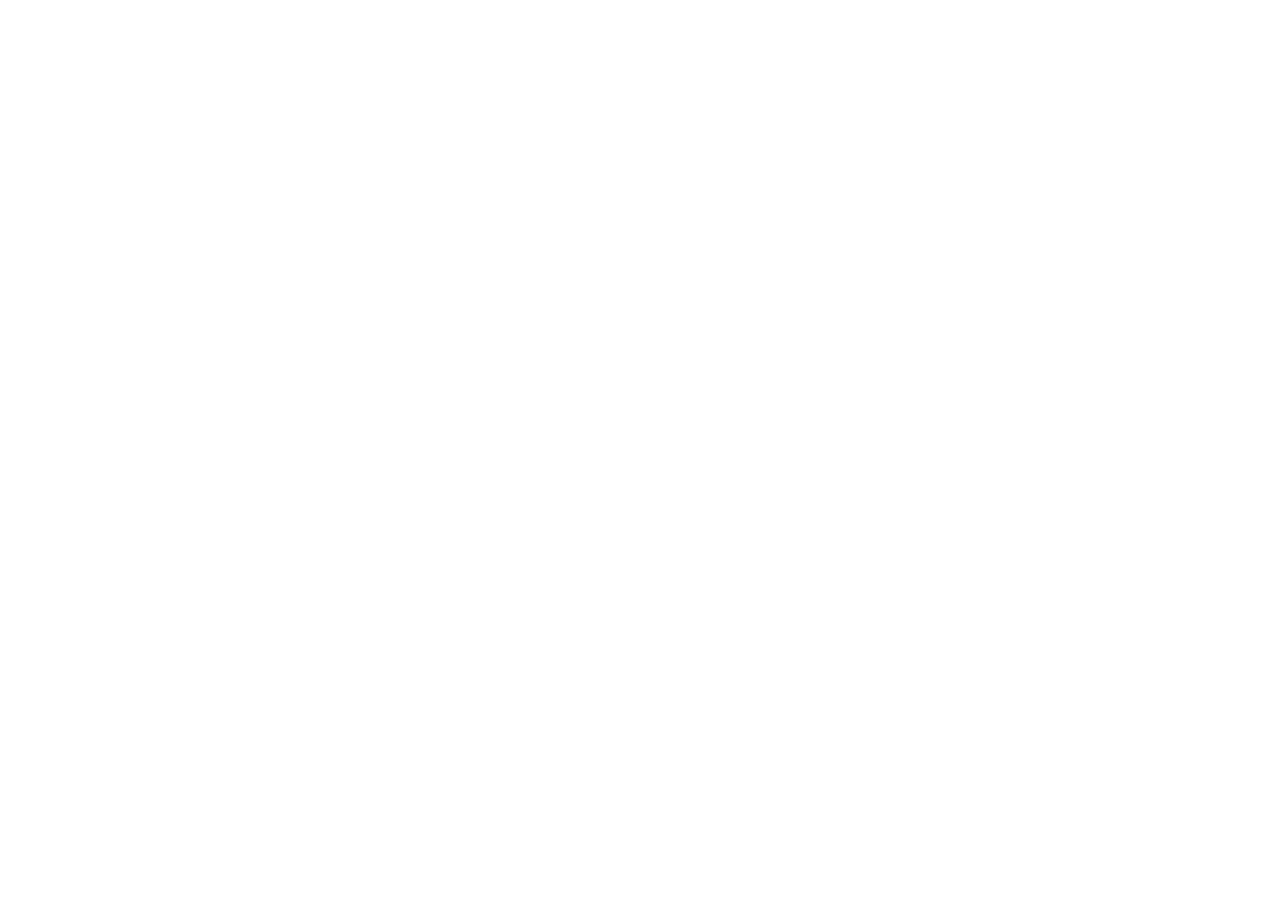
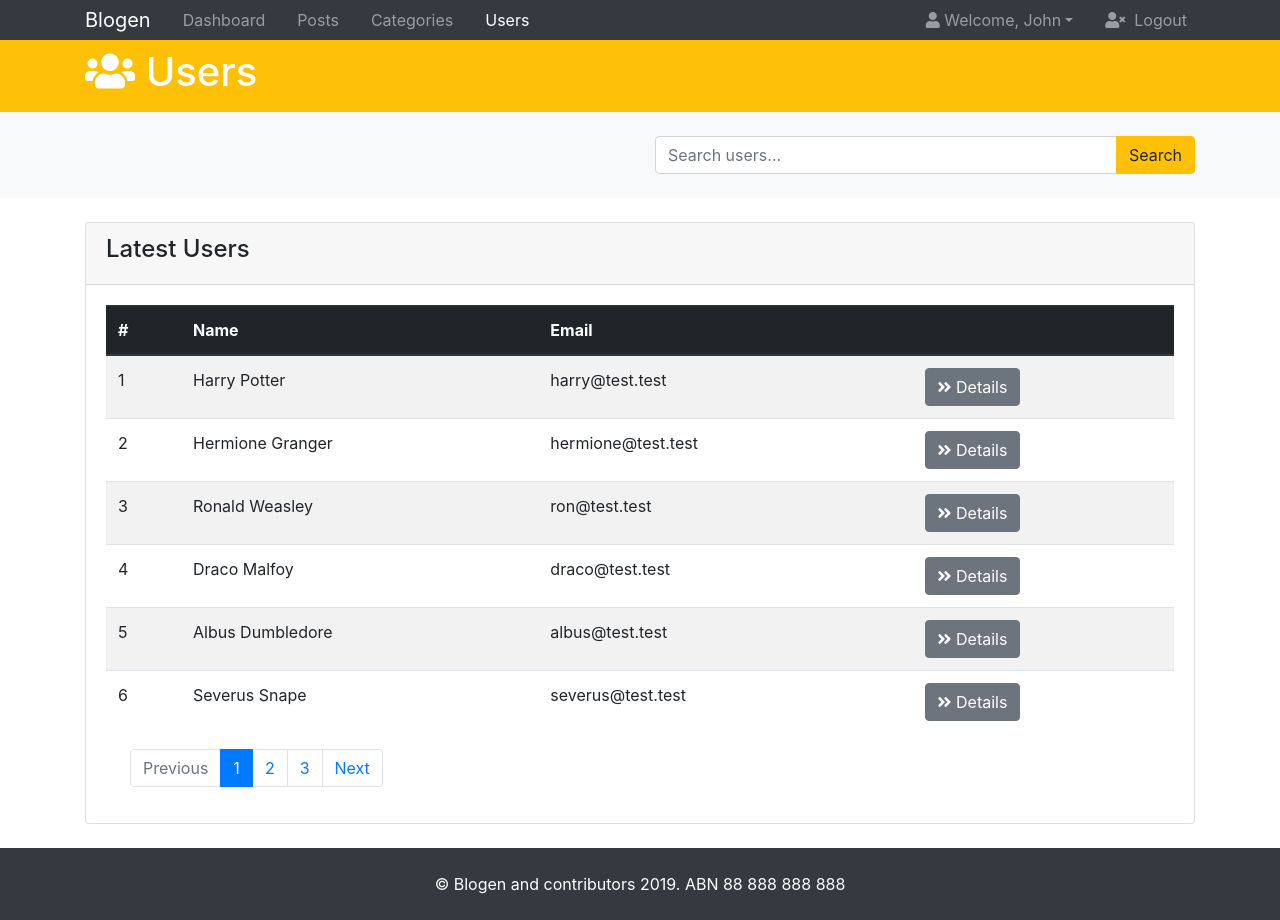
Before and after one commit to barrosdaniel/AcademicProjects-12Blogen, a plain HTML site: page dist/users.html in a window 1280 px wide. Before the commit the page ends 800 px from the top, so only its background shows below. Drawn offline with nearby package versions, Linux system fonts and the light colour scheme.

Commit message:
feature: Users page markup and styles completed

```diff
--- a/dist/users.html
+++ b/dist/users.html
@@ -0,0 +1,240 @@
+<!DOCTYPE html>
+<html lang="en">
+
+<head>
+  <meta charset="UTF-8">
+  <meta name="viewport" content="width=device-width, initial-scale=1.0">
+  <meta http-equiv="X-UA-Compatible" content="ie=edge">
+  <link rel="stylesheet" href="https://use.fontawesome.com/releases/v5.6.1/css/all.css"
+    integrity="sha384-gfdkjb5BdAXd+lj+gudLWI+BXq4IuLW5IT+brZEZsLFm++aCMlF1V92rMkPaX4PP"
+    crossorigin="anonymous">
+  <link rel="stylesheet" href="https://stackpath.bootstrapcdn.com/bootstrap/4.1.3/css/bootstrap.min.css"
+    integrity="sha384-MCw98/SFnGE8fJT3GXwEOngsV7Zt27NXFoaoApmYm81iuXoPkFOJwJ8ERdknLPMO"
+    crossorigin="anonymous">
+  <link rel="stylesheet" href="css/style.css">
+  <title>Blogen | Users</title>
+</head>
+
+<body>
+  <!-- Navbar
+  ====================================================================== -->
+  <nav class="navbar navbar-expand-sm navbar-dark bg-dark text-white p-0">
+    <div class="container">
+      <!-- Left links -->
+      <a href="index.html" class="navbar-brand">Blogen</a>
+      <button class="navbar-toggler" data-toggle="collapse" data-target="#navbarCollapse"><span
+          class="navbar-toggle-icon"></span></button>
+      <div class="collapse navbar-collapse" id="navbarCollapse">
+        <ul class="navbar-nav">
+          <li class="nav-item px-2">
+            <a href="index.html" class="nav-link">Dashboard</a>
+          </li>
+          <li class="nav-item px-2">
+            <a href="posts.html" class="nav-link">Posts</a>
+          </li>
+          <li class="nav-item px-2">
+            <a href="categories.html" class="nav-link">Categories</a>
+          </li>
+          <li class="nav-item px-2">
+            <a href="users.html" class="nav-link active">Users</a>
+          </li>
+        </ul>
+        <!-- Right links -->
+        <ul class="navbar-nav ml-auto">
+          <li class="nav-item dropdown mr-3">
+            <a href="#" class="nav-link dropdown-toggle" data-toggle="dropdown"><i
+                class="fas fa-user"></i>&nbsp;Welcome, John</a>
+            <div class="dropdown-menu">
+              <a href="prodile.html" class="dropdown-item"><i class="fas fa-user-circle"></i>&nbsp;Profile</a>
+              <a href="settings.html" class="dropdown-item"><i class="fas fa-cog"></i>&nbsp;Profile</a>
+            </div>
+          </li>
+          <li class="nav-item">
+            <a href="login.html" class="nav-link"><i class="fas fa-user-times"></i>
+              &nbsp;Logout</a>
+          </li>
+        </ul>
+      </div>
+    </div>
+  </nav>
+
+
+
+  <!-- Header
+  ====================================================================== -->
+  <header id="main-header" class="py-2 bg-warning text-white">
+    <div class="container">
+      <div class="row">
+        <div class="col-md-6">
+          <h1><i class="fas fa-users"></i>&nbsp;Users</h1>
+        </div>
+      </div>
+    </div>
+  </header>
+
+
+
+  <!-- Search
+  ====================================================================== -->
+  <section id="search" class="py-4 mb-4 bg-light">
+    <div class="container">
+      <div class="row">
+        <div class="col-md-6 ml-auto">
+          <div class="input-group">
+            <input type="text" class="form-control" placeholder="Search users...">
+            <div class="input-group-append">
+              <div class="btn btn-warning">Search</div>
+            </div>
+          </div>
+        </div>
+      </div>
+    </div>
+  </section>
+
+
+
+  <!-- Users
+  ====================================================================== -->
+  <section id="users" class="mb-4">
+    <div class="container">
+      <div class="row">
+        <div class="col-md-12">
+          <div class="card">
+            <div class="card-header">
+              <h4>Latest Users</h4>
+            </div>
+            <div class="card-body">
+              <table class="table table-striped">
+                <thead class="thead-dark">
+                  <tr>
+                    <th>#</th>
+                    <th>Name</th>
+                    <th>Email</th>
+                    <th></th>
+                  </tr>
+                </thead>
+                <tbody>
+                  <tr>
+                    <td>1</td>
+                    <td>Harry Potter</td>
+                    <td>harry@test.test</td>
+                    <td>
+                      <a href="details.html" class="btn btn-secondary">
+                        <i class="fas fa-angle-double-right"></i>&nbsp;Details
+                      </a>
+                    </td>
+                  </tr>
+                  <tr>
+                    <td>2</td>
+                    <td>Hermione Granger</td>
+                    <td>hermione@test.test</td>
+                    <td>
+                      <a href="details.html" class="btn btn-secondary">
+                        <i class="fas fa-angle-double-right"></i>&nbsp;Details
+                      </a>
+                    </td>
+                  </tr>
+                  <tr>
+                    <td>3</td>
+                    <td>Ronald Weasley</td>
+                    <td>ron@test.test</td>
+                    <td>
+                      <a href="details.html" class="btn btn-secondary">
+                        <i class="fas fa-angle-double-right"></i>&nbsp;Details
+                      </a>
+                    </td>
+                  </tr>
+                  <tr>
+                    <td>4</td>
+                    <td>Draco Malfoy</td>
+                    <td>draco@test.test</td>
+                    <td>
+                      <a href="details.html" class="btn btn-secondary">
+                        <i class="fas fa-angle-double-right"></i>&nbsp;Details
+                      </a>
+                    </td>
+                  </tr>
+                  <tr>
+                    <td>5</td>
+                    <td>Albus Dumbledore</td>
+                    <td>albus@test.test</td>
+                    <td>
+                      <a href="details.html" class="btn btn-secondary">
+                        <i class="fas fa-angle-double-right"></i>&nbsp;Details
+                      </a>
+                    </td>
+                  </tr>
+                  <tr>
+                    <td>6</td>
+                    <td>Severus Snape</td>
+                    <td>severus@test.test</td>
+                    <td>
+                      <a href="details.html" class="btn btn-secondary">
+                        <i class="fas fa-angle-double-right"></i>&nbsp;Details
+                      </a>
+                    </td>
+                  </tr>
+                </tbody>
+              </table>
+              <!-- Pagination -->
+              <div class="nav ml-4">
+                <ul class="pagination">
+                  <li class="page-item disabled">
+                    <a href="#" class="page-link">Previous</a>
+                  </li>
+                  <li class="page-item active">
+                    <a href="#" class="page-link">1</a>
+                  </li>
+                  <li class="page-item">
+                    <a href="#" class="page-link">2</a>
+                  </li>
+                  <li class="page-item">
+                    <a href="#" class="page-link">3</a>
+                  </li>
+                  <li class="page-item">
+                    <a href="#" class="page-link">Next</a>
+                  </li>
+                </ul>
+              </div>
+            </div>
+          </div>
+        </div>
+      </div>
+    </div>
+  </section>
+
+
+
+  <!-- Footer
+  ====================================================================== -->
+  <footer id="main-footer" class="bg-dark text-white my-0 py-4">
+    <div class="container">
+      <div class="row">
+        <div class="col">
+          <p class="text-center">&copy; Blogen and contributors <span id="year"></span>.
+            ABN
+            88 888 888 888</p>
+        </div>
+      </div>
+    </div>
+  </footer>
+
+
+
+  <!-- Scripts
+  ====================================================================== -->
+  <script src="https://code.jquery.com/jquery-3.3.1.min.js" integrity="sha256-FgpCb/KJQlLNfOu91ta32o/NMZxltwRo8QtmkMRdAu8="
+    crossorigin="anonymous"></script>
+  <script src="https://cdnjs.cloudflare.com/ajax/libs/popper.js/1.14.3/umd/popper.min.js"
+    integrity="sha384-ZMP7rVo3mIykV+2+9J3UJ46jBk0WLaUAdn689aCwoqbBJiSnjAK/l8WvCWPIPm49"
+    crossorigin="anonymous"></script>
+  <script src="https://stackpath.bootstrapcdn.com/bootstrap/4.1.3/js/bootstrap.min.js"
+    integrity="sha384-ChfqqxuZUCnJSK3+MXmPNIyE6ZbWh2IMqE241rYiqJxyMiZ6OW/JmZQ5stwEULTy"
+    crossorigin="anonymous"></script>
+  <script>
+    // Get current year for the copyright
+    $('#year').text(new Date().getFullYear());
+  </script>
+</body>
+
+</html>
```
Also changed, not shown: dist/categories.html (+3 -35 lines), dist/index.html (+1 -1 lines), dist/posts.html (+2 -34 lines).
